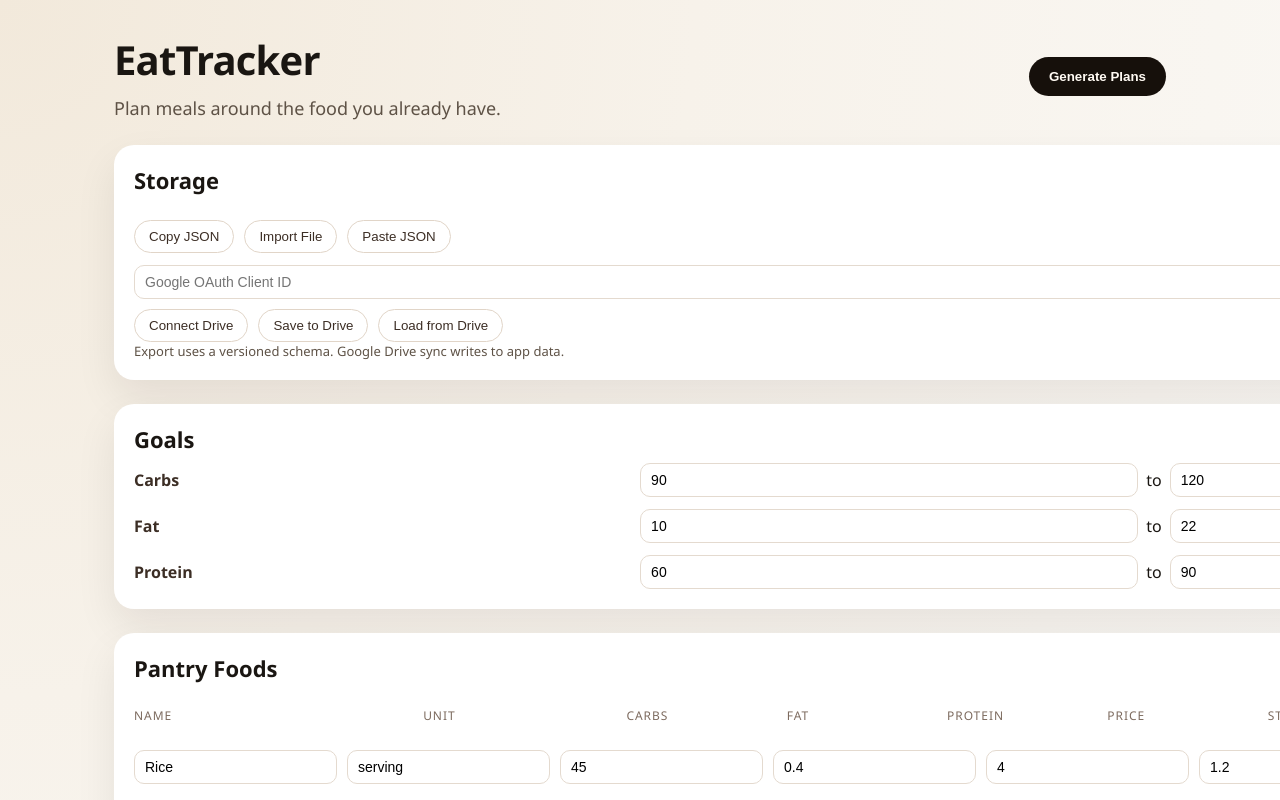
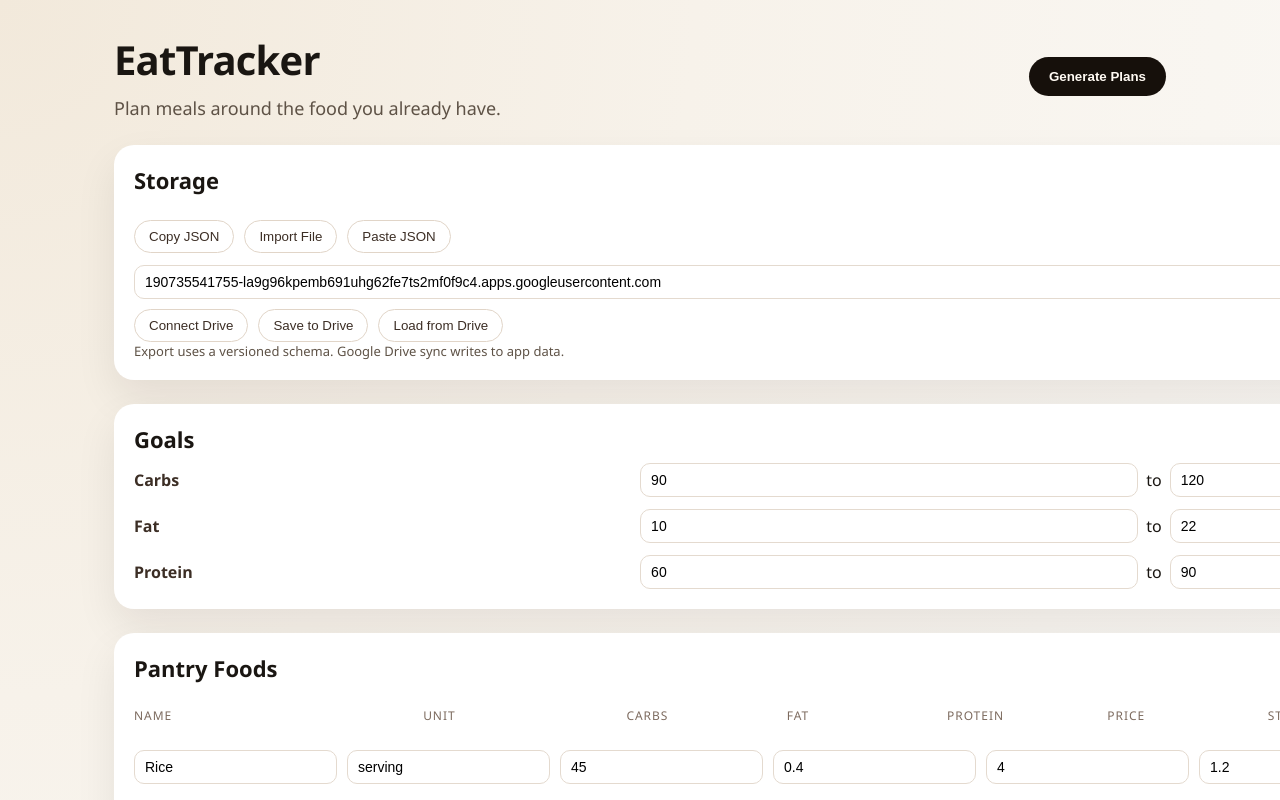
Before and after one commit to quark-zju/EatPlanner, a React (Vite) app: page / in a window 1280 px wide. Shown: the top 800 px of the page. Built offline with nearby package versions, Linux system fonts and the light colour scheme; the HTML template or start-up script is replaced by a standard one.

Commit message:
chore: prefill default google drive client id
Agent-Model: gpt-5.3-codex

```diff
--- a/src/App.tsx
+++ b/src/App.tsx
@@ -135,6 +135,8 @@ const isAppState = (value: unknown): value is AppState => {
 
 const STORAGE_KEY = "eat-tracker-state-v1";
 const DRIVE_CLIENT_ID_STORAGE_KEY = "eat-tracker-drive-client-id-v1";
+const DEFAULT_DRIVE_CLIENT_ID =
+  "190735541755-la9g96kpemb691uhg62fe7ts2mf0f9c4.apps.googleusercontent.com";
 
 const defaultState: AppState = {
   foods: [
@@ -212,7 +214,9 @@ export default function App() {
   const [error, setError] = useState<string | null>(null);
   const [notice, setNotice] = useState<string | null>(null);
   const [driveClientId, setDriveClientId] = useState(
-    () => localStorage.getItem(DRIVE_CLIENT_ID_STORAGE_KEY) ?? ""
+    () =>
+      localStorage.getItem(DRIVE_CLIENT_ID_STORAGE_KEY) ??
+      DEFAULT_DRIVE_CLIENT_ID
   );
   const [driveConnected, setDriveConnected] = useState(() =>
     isGoogleDriveConnected()
```
